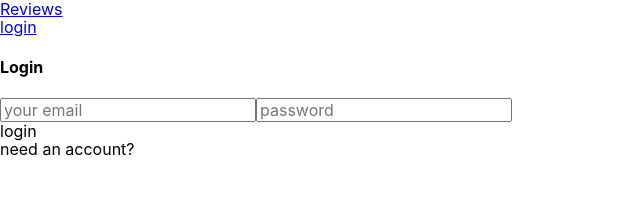
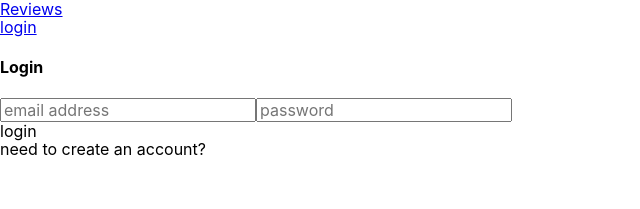
Before and after one commit to mjenquine/mtb_trail_reviews_client-, a React (Create React App) app: page /login in a window 1280 px wide. Shown: the top 209 px of the page, without its empty margins (0-640 px from the left). Built offline with nearby package versions, Linux system fonts and the light colour scheme.

Commit message:
login component complete

```diff
--- a/package.json
+++ b/package.json
@@ -7,6 +7,7 @@
     "@testing-library/react": "^9.3.2",
     "@testing-library/user-event": "^7.1.2",
     "apollo-boost": "^0.4.7",
+    "apollo-link-context": "^1.0.19",
     "graphql": "^15.0.0",
     "react": "^16.13.1",
     "react-apollo": "^3.1.4",
--- a/src/components/Login.js
+++ b/src/components/Login.js
@@ -1,9 +1,27 @@
 import React, { Component } from 'react'
 import { AUTH_TOKEN } from '../constants'
+import { Mutation } from 'react-apollo'
+import gql from 'graphql-tag'
+
+const SIGNUP_MUTATION = gql`
+  mutation SignupMutation($email: String!, $password: String!, $name: String!) {
+    signup(email: $email, password: $password, name: $name) {
+      token
+    }
+  }
+`
+
+const LOGIN_MUTATION = gql`
+  mutation LoginMutation($email: String!, $password: String!) {
+    login(email: $email, password: $password) {
+      token
+    }
+  }
+`
 
 class Login extends Component {
   state = {
-    login: true,
+    login: true, // switch between Login and SignUp
     email: '',
     password: '',
     name: '',
@@ -13,58 +31,61 @@ class Login extends Component {
     const { login, email, password, name } = this.state
     return (
       <div>
-
-
-        <h4> {login ? 'Login' : 'Sign Up'}</h4>
-
-
+        <h4>{login ? 'Login' : 'Sign Up'}</h4>
         <div>
           {!login && (
             <input
               value={name}
-              onChange={ e => this.setState({ name: e.target.value })}
-              type='text'
-              placeholder='your name'
+              onChange={e => this.setState({ name: e.target.value })}
+              type="text"
+              placeholder="name"
             />
           )}
           <input
             value={email}
             onChange={e => this.setState({ email: e.target.value })}
-            type='text'
-            placeholder='your email'
+            type="text"
+            placeholder="email address"
           />
           <input
             value={password}
             onChange={e => this.setState({ password: e.target.value })}
-            type='text'
-            placeholder='password'
+            type="password"
+            placeholder="password"
           />
         </div>
-
-
         <div>
-          <div className="button" onClick={() => this._confirm()}>
-            {login ? 'login' : 'create account'}
-          </div>
-          <div className="button" onClick={() => this.setState({ login: !login })}>
-            {login ? 'need an account?' : 'already have an account?'}
+          <Mutation
+            mutation={login ? LOGIN_MUTATION : SIGNUP_MUTATION}
+            variables={{ email, password, name }}
+            onCompleted={data => this._confirm(data)}
+          >
+            {mutation => (
+              <div className="button" onClick={mutation}>
+                {login ? 'login' : 'create account'}
+              </div>
+            )}
+          </Mutation>
+          <div
+            className="button"
+            onClick={() => this.setState({ login: !login })}
+          >
+            {login ? 'need to create an account?' : 'already have an account?'}
           </div>
         </div>
-
-
       </div>
     )
   }
 
+  _confirm = async data => {
+    const { token } = this.state.login ? data.login : data.signup
+    this._saveUserData(token)
+    this.props.history.push(`/`)
+  }
 
-  _confirm = async () => {
-    console.log("Hi");
-  }
   _saveUserData = token => {
     localStorage.setItem(AUTH_TOKEN, token)
   }
-
-
 }
 
 export default Login
```
Also changed, not shown: 1 other file (tests, documents, lock files or other folders).
